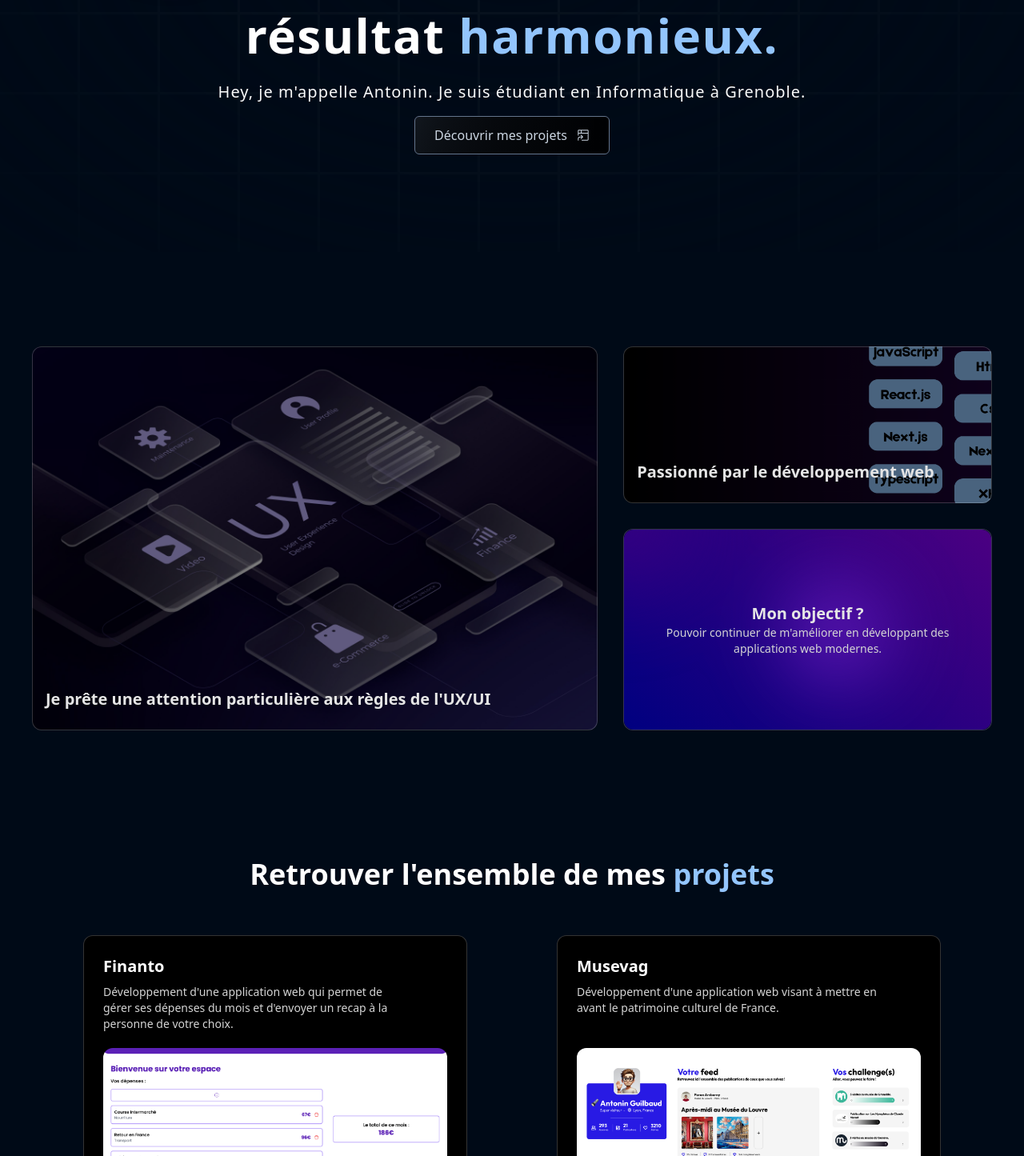
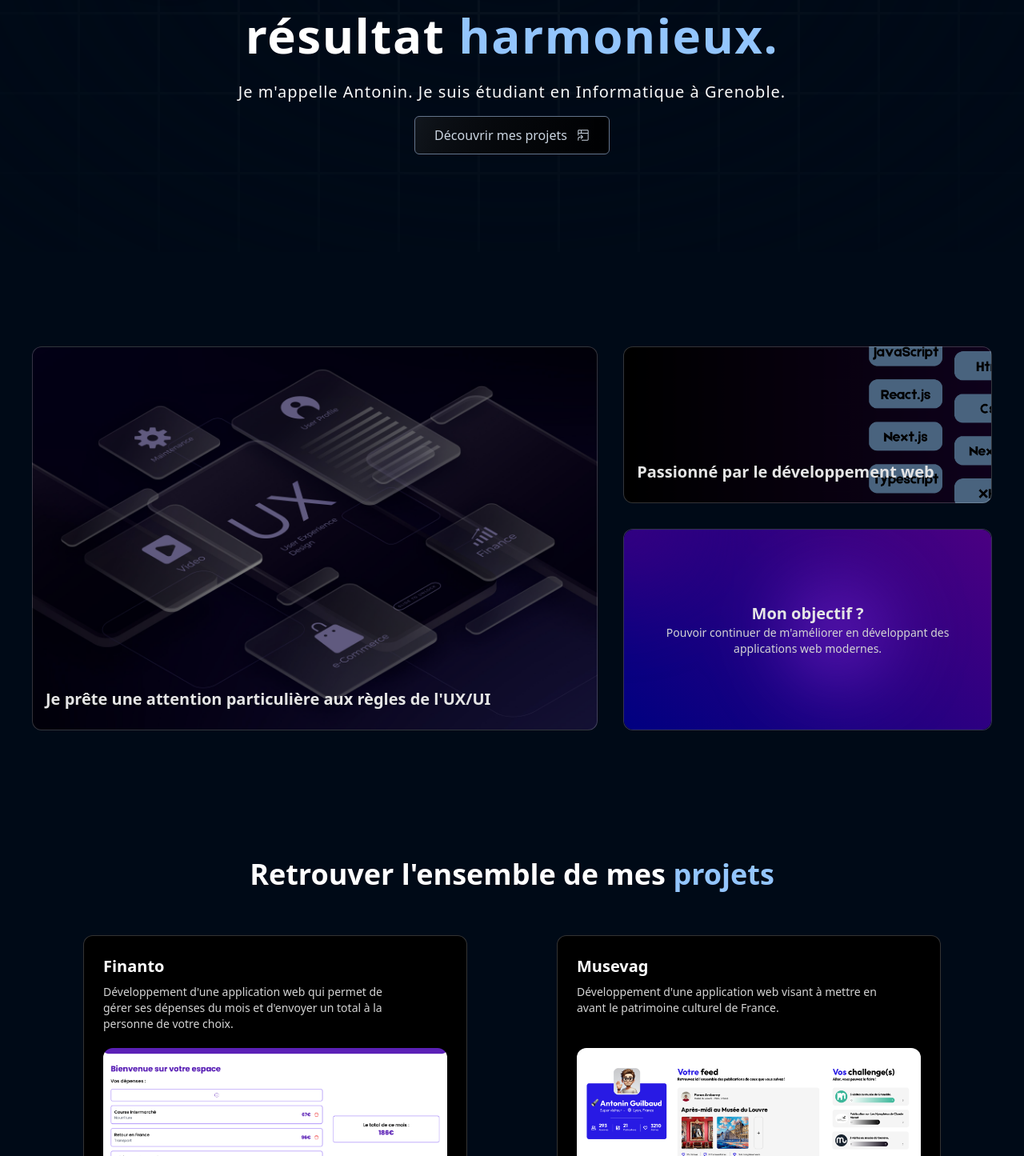
Before and after one commit to AntoninGuilbaud/anto-g, a Next.js app: page / in a window 1280 px wide. Shown: the part 485-1930 px from the top of the page at 80% size. Built offline with nearby package versions, Linux system fonts and the light colour scheme.

Commit message:
ptit changement de voc

```diff
--- a/components/Hero.tsx
+++ b/components/Hero.tsx
@@ -54,7 +54,7 @@ const Hero = () => {
                         className={`text-center md:tracking-wider mb-4 text-sm md:text-lg lg:text-xl transition-opacity duration-1000 ${isVisible ? 'opacity-100' : 'opacity-0'
                             }`}
                     >
-                        Hey, je m&apos;appelle Antonin. Je suis étudiant en Informatique à Grenoble.
+                        Je m&apos;appelle Antonin. Je suis étudiant en Informatique à Grenoble.
                     </p>
                     <a onClick={scrollToProjects} className='flex items-center justify-center'>
                         <ShimmerButton
--- a/components/ui/TimelineWork.tsx
+++ b/components/ui/TimelineWork.tsx
@@ -75,7 +75,7 @@ export function TimelineDemo() {
                             <h3 className="text-lg font-bold">Ambassadeur Asics
                             </h3>
                             <p className="text-neutral-800 dark:text-neutral-200 text-sm">
-                                Vendeur expert running pour Puma, j&apos;ai conseillé les clients chez Intersport durant 8 samedis, en offrant un accueil personnalisé et des recommandations adaptées à leurs besoins.
+                                Vendeur expert running pour Asics, j&apos;ai conseillé les clients chez Intersport durant 8 samedis, en offrant un accueil personnalisé et des recommandations adaptées à leurs besoins.
                             </p>
                             <p className="text-neutral-500 dark:text-neutral-400 text-xs">
                                 Mars - Mai
--- a/data/index.ts
+++ b/data/index.ts
@@ -64,7 +64,7 @@ export const recentprojects = [
     {
         id: 1,
         title: "Finanto",
-        des: "Développement d'une application web qui permet de gérer ses dépenses du mois et d'envoyer un recap à la personne de votre choix.",
+        des: "Développement d'une application web qui permet de gérer ses dépenses du mois et d'envoyer un total à la personne de votre choix.",
         img: "/Finanto.png",
         link: "https://finanto-209ed.web.app/",
         icons: [FaReact, FaNodeJs, FaJs, IoLogoFirebase, RiTailwindCssFill],
```
